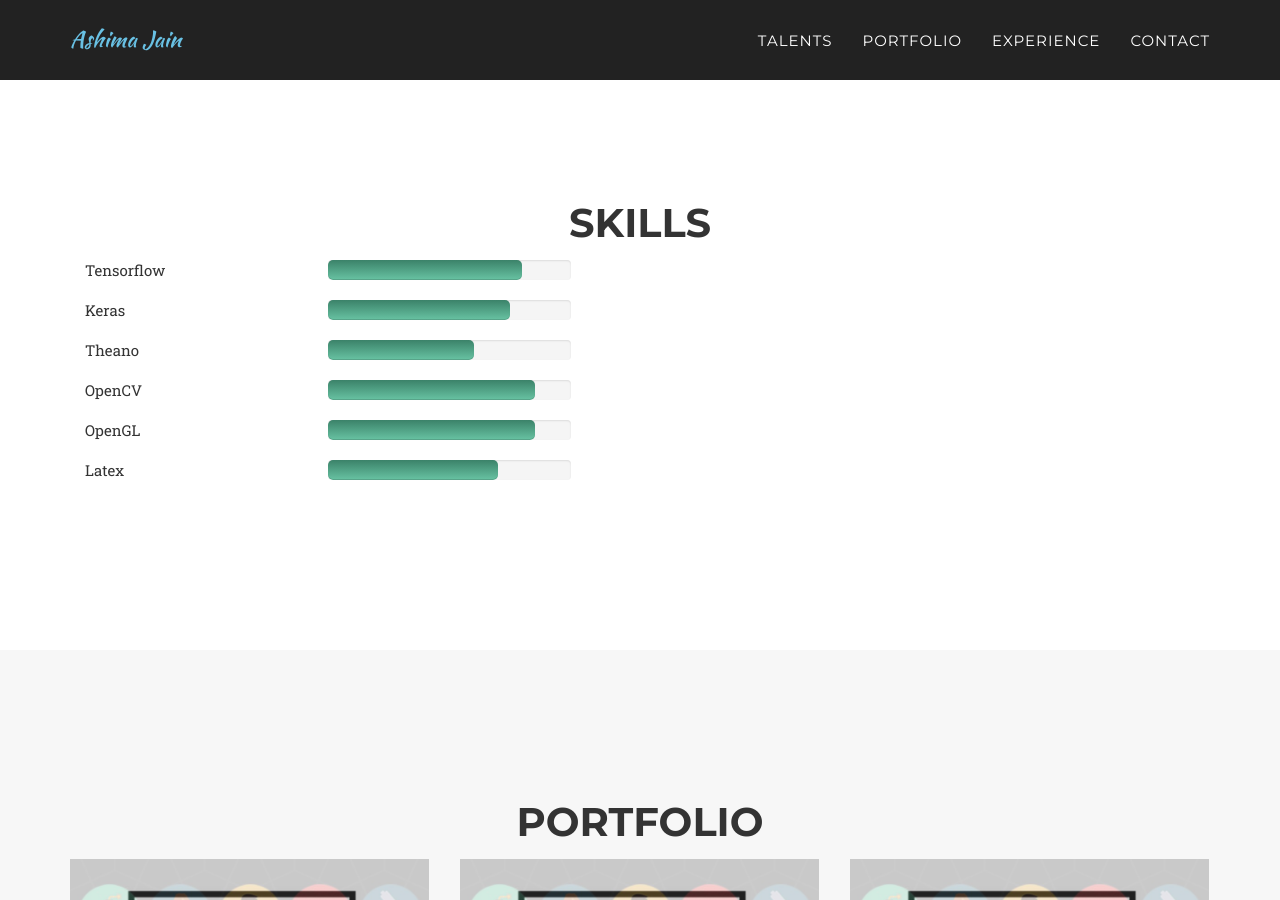
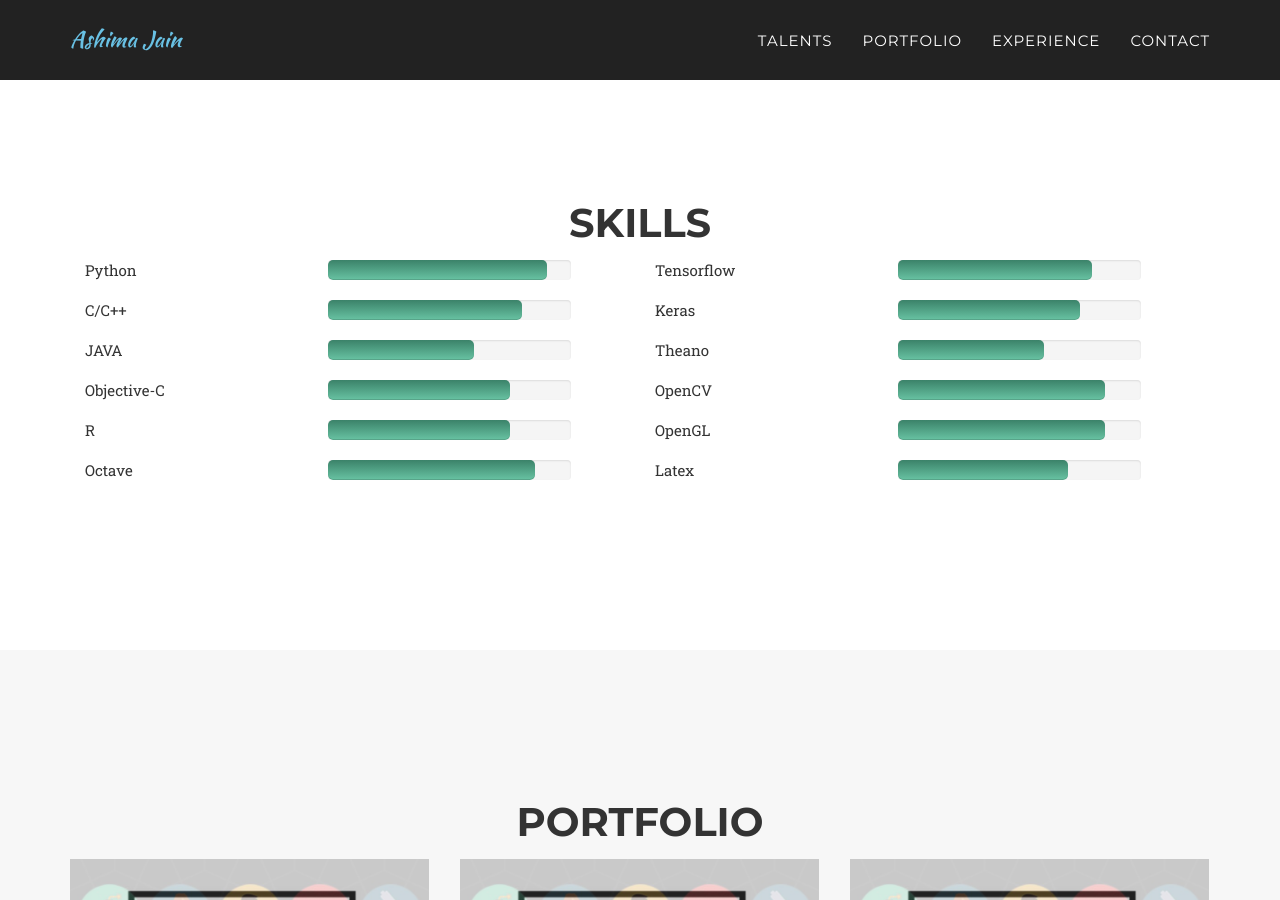
Before and after one commit to ashimajain2595/ashimajainCV, a Jekyll site: the page built from index.html, in a window 1280 px wide and 900 px high, scrolled down 707 px. Built offline with Jekyll 4.4.1, drawn with Linux system fonts in a browser that asks for light colours; some web fonts are replaced.

Commit message:
Update services.html

```diff
--- a/_includes/services.html
+++ b/_includes/services.html
@@ -7,17 +7,49 @@
                     <!-- <h3 class="section-subheading text-muted">Lorem ipsum dolor sit amet consectetur.</h3> -->
                 </div>
             </div>
+            <div class="col-md-6">
+              <div class="skill-progress">
+                 <div class="skill-title"> <span>Python</span> </div>
+                 <div class="progress">
+                    <div class="progress-bar six-sec-ease-in-out" role="progressbar" aria-valuenow="90" aria-valuemin="0" aria-valuemax="100" style="width: 90%;"> <span>79%</span> </div>
+                 </div>
+              </div>
 
-              {% for skill in site.skills %}
-              <div class="col-md-6">
-                <div class="skill-progress">
-                   <div class="skill-title"> <span>skill.name</span> </div>
-                   <div class="progress">
-                      <div class="progress-bar six-sec-ease-in-out" role="progressbar" aria-valuenow="{{ skill.level }}" aria-valuemin="0" aria-valuemax="100" style="width: {{ skill.level }}%;"> <span>79%</span> </div>
-                   </div>
-                </div>
+              <div class="skill-progress">
+                 <div class="skill-title"> <span>C/C++</span> </div>
+                 <div class="progress">
+                    <div class="progress-bar six-sec-ease-in-out" role="progressbar" aria-valuenow="80" aria-valuemin="0" aria-valuemax="100" style="width: 80%;"> <span>79%</span> </div>
+                 </div>
               </div>
-              {% endfor %}
+
+              <div class="skill-progress">
+                 <div class="skill-title"> <span>JAVA</span> </div>
+                 <div class="progress">
+                    <div class="progress-bar six-sec-ease-in-out" role="progressbar" aria-valuenow="60" aria-valuemin="0" aria-valuemax="100" style="width: 60%;"> <span>79%</span> </div>
+                 </div>
+              </div>
+
+              <div class="skill-progress">
+                 <div class="skill-title"> <span>Objective-C</span> </div>
+                 <div class="progress">
+                    <div class="progress-bar six-sec-ease-in-out" role="progressbar" aria-valuenow="75" aria-valuemin="0" aria-valuemax="100" style="width: 75%;"> <span>79%</span> </div>
+                 </div>
+              </div>
+
+              <div class="skill-progress">
+                 <div class="skill-title"> <span>R</span> </div>
+                 <div class="progress">
+                    <div class="progress-bar six-sec-ease-in-out" role="progressbar" aria-valuenow="75" aria-valuemin="0" aria-valuemax="100" style="width: 75%;"> <span>79%</span> </div>
+                 </div>
+              </div>
+
+              <div class="skill-progress">
+                 <div class="skill-title"> <span>Octave</span> </div>
+                 <div class="progress">
+                    <div class="progress-bar six-sec-ease-in-out" role="progressbar" aria-valuenow="85" aria-valuemin="0" aria-valuemax="100" style="width: 85%;"> <span>79%</span> </div>
+                 </div>
+              </div>
+            </div>
 
 
             <div class="col-md-6">
```
